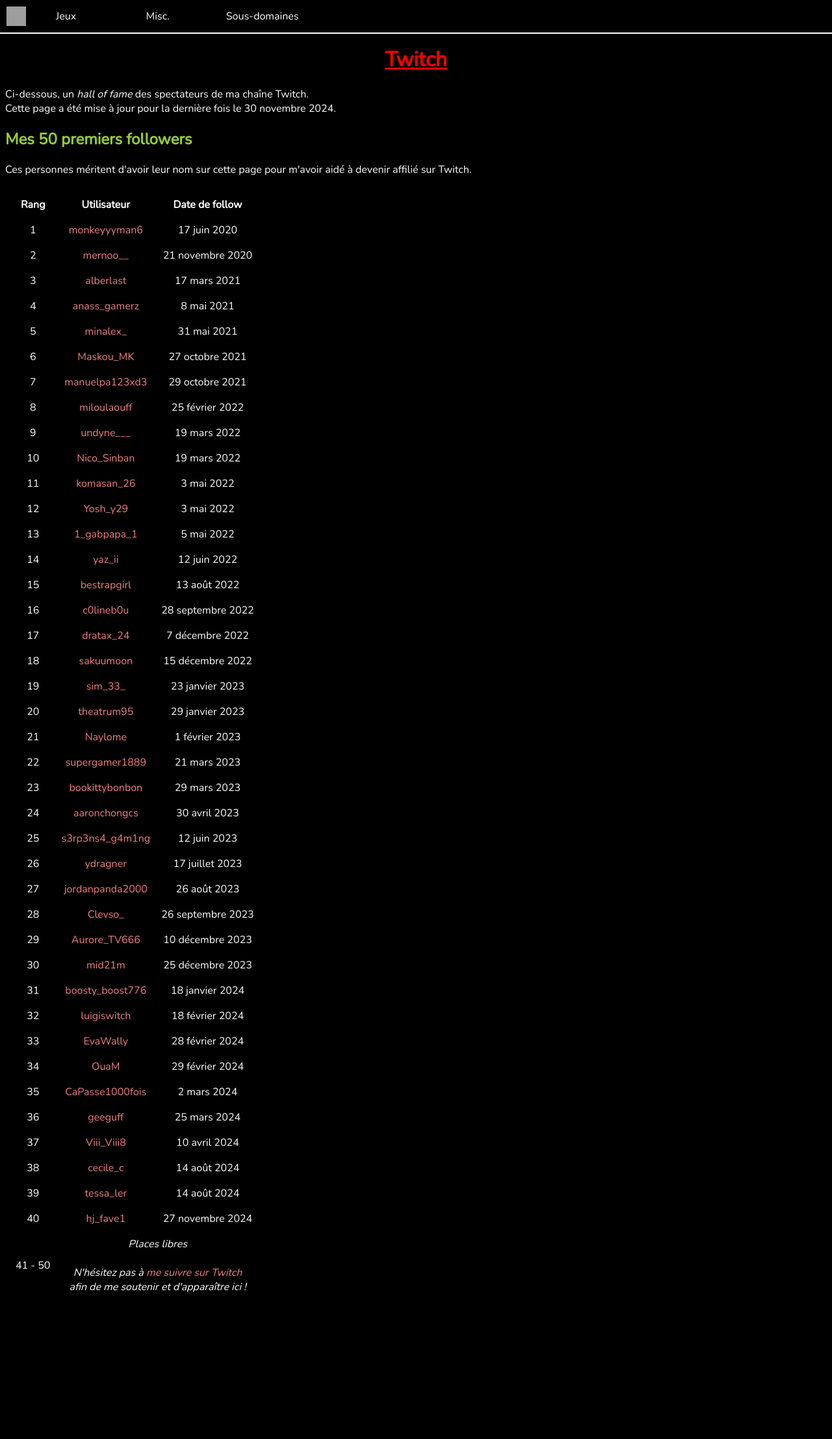
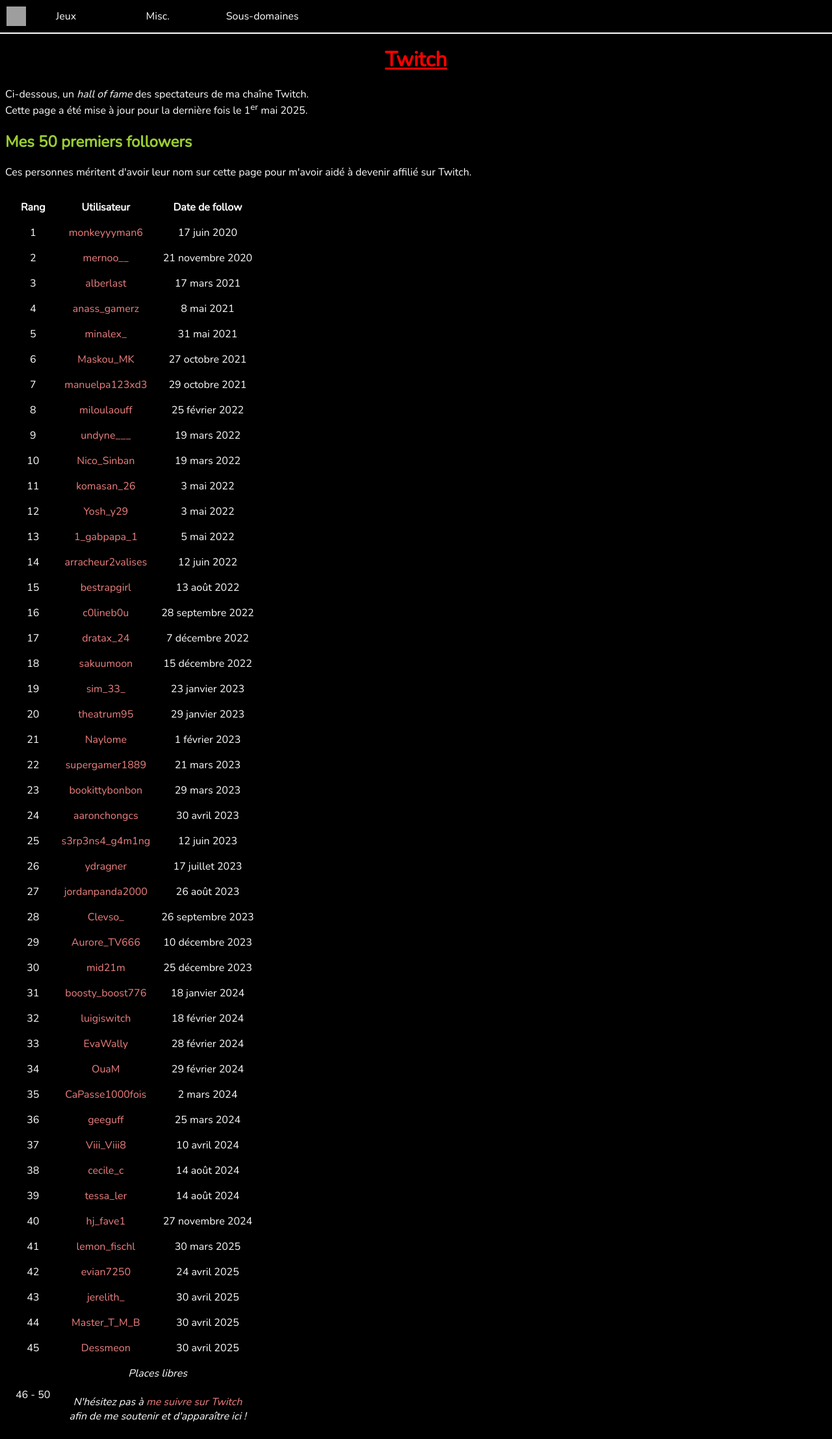
Before and after one commit to MarioSwitch/marioswitch.github.io, a PHP site: page /pages/misc/twitch.php in a window 1280 px wide. Shown: the whole page at 65% size. Before the commit the page ends 1988 px from the top, so only its background shows below. Run offline with PHP 8.4, Linux system fonts and the light colour scheme; grey boxes are pictures that could not be loaded.

Commit message:
[113] Updated Twitch

```diff
--- a/pages/misc/twitch.php
+++ b/pages/misc/twitch.php
@@ -14,7 +14,7 @@
 		<h1>Twitch</h1>
 		<p>
 			Ci-dessous, un <i>hall of fame</i> des spectateurs de ma chaîne Twitch.<br>
-			Cette page a été mise à jour pour la dernière fois le 30 novembre 2024.<br>
+			Cette page a été mise à jour pour la dernière fois le 1<sup>er</sup> mai 2025.<br>
 		</p>
 		<h2>Mes 50 premiers followers</h2>
 		<p>
@@ -93,7 +93,7 @@
 			</tr>
 			<tr>
 				<td><?php echo rank(); ?></td>
-				<td><?php echoTwitchChannel("yaz_ii"); ?></td>
+				<td><?php echoTwitchChannel("arracheur2valises"); ?></td>
 				<td>12 juin 2022</td>
 			</tr>
 			<tr>
@@ -227,6 +227,31 @@
 				<td>27 novembre 2024</td>
 			</tr>
 			<tr>
+				<td><?php echo rank(); ?></td>
+				<td><?php echoTwitchChannel("lemon_fischl"); ?></td>
+				<td>30 mars 2025</td>
+			</tr>
+			<tr>
+				<td><?php echo rank(); ?></td>
+				<td><?php echoTwitchChannel("evian7250"); ?></td>
+				<td>24 avril 2025</td>
+			</tr>
+			<tr>
+				<td><?php echo rank(); ?></td>
+				<td><?php echoTwitchChannel("jerelith_"); ?></td>
+				<td>30 avril 2025</td>
+			</tr>
+			<tr>
+				<td><?php echo rank(); ?></td>
+				<td><?php echoTwitchChannel("Master_T_M_B"); ?></td>
+				<td>30 avril 2025</td>
+			</tr>
+			<tr>
+				<td><?php echo rank(); ?></td>
+				<td><?php echoTwitchChannel("Dessmeon"); ?></td>
+				<td>30 avril 2025</td>
+			</tr>
+			<tr>
 				<td><?php echo rank(); ?> - 50</td>
 				<td colspan="2"><i>Places libres<br><br>N'hésitez pas à <a href="https://www.twitch.tv/MarioSwitch2020">me suivre sur Twitch</a><br>afin de me soutenir et d'apparaître ici !</i></td>
 		</table>
```
